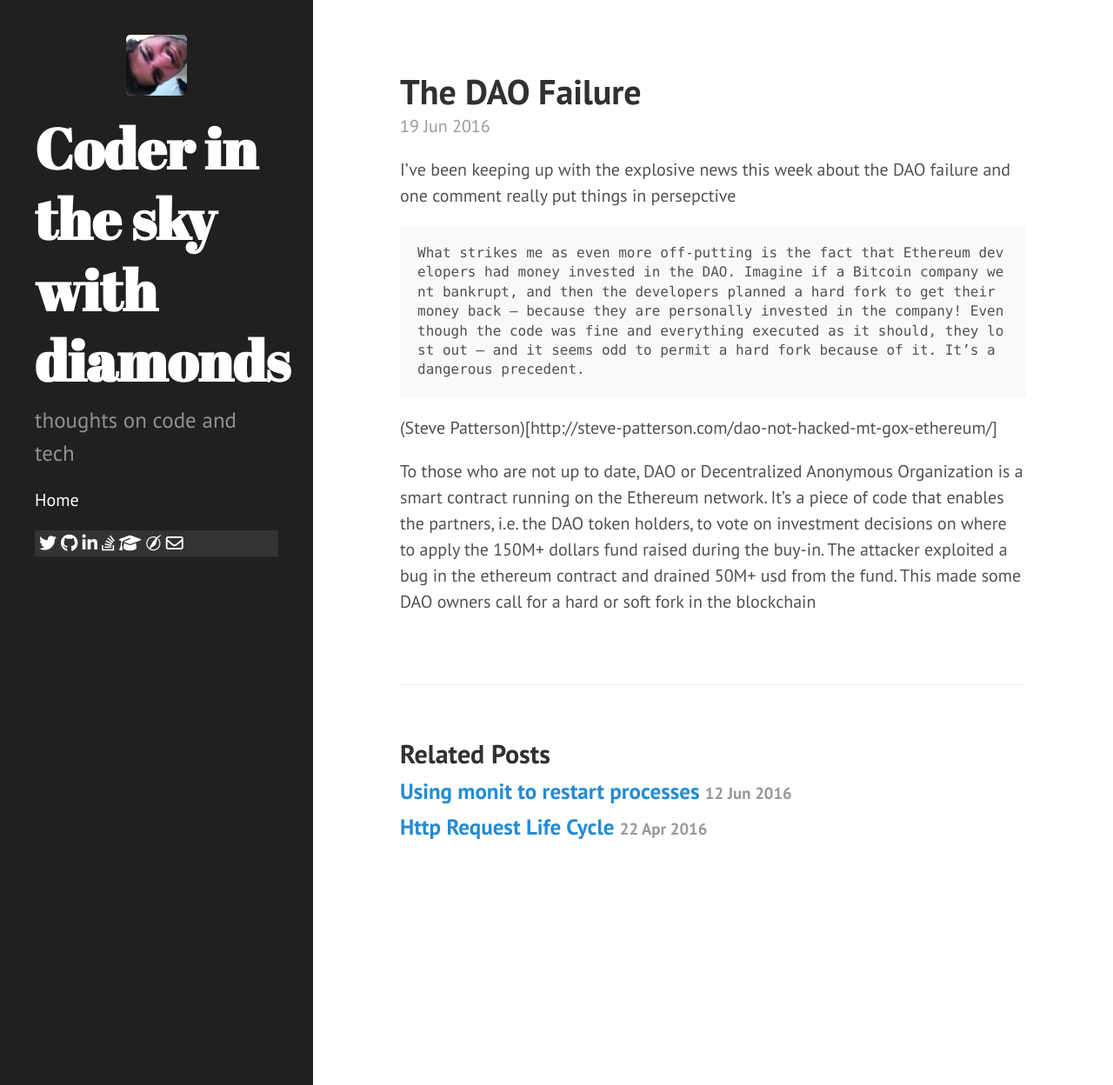
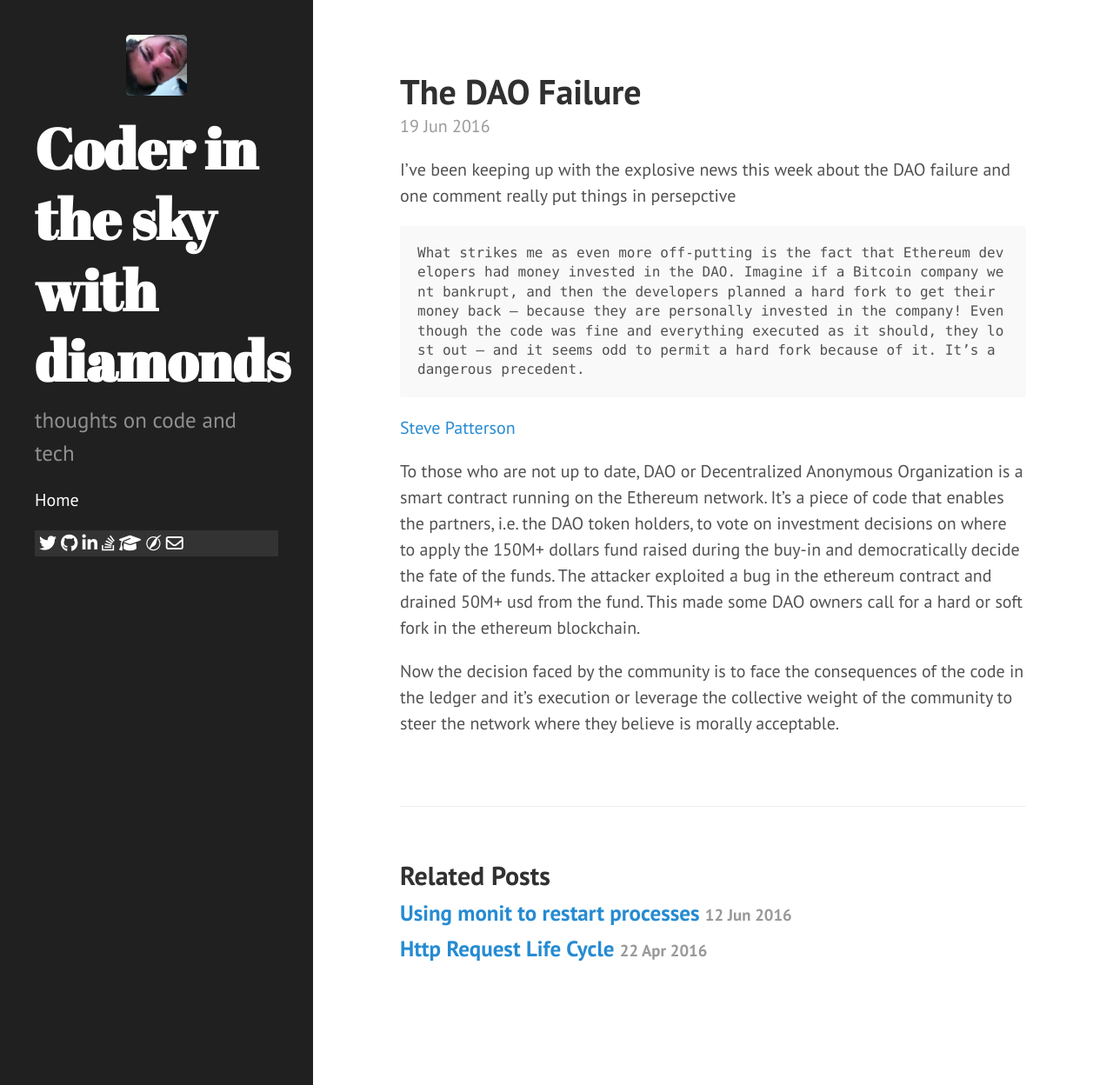
Before and after one commit to xymor/xymor.github.io, a Jekyll site: the page built from _posts/2016-06-19-the-dao-failure.markdown, in a window 1280 px wide and 1248 px high. Shown: the whole window at 87% size. Built offline with Jekyll 4.4.1, drawn with Linux system fonts in a browser that asks for light colours; nearby versions of some CDN libraries; comment, search, counter and statistics services are not loaded.

Commit message:
Post update: The DAO Failure

`````diff
--- a/_posts/2016-06-19-the-dao-failure.markdown
+++ b/_posts/2016-06-19-the-dao-failure.markdown
@@ -2,14 +2,17 @@
 published: true
 title: The DAO Failure
 layout: post
+tags: [cryptocurrencies, bitcoin, ethereum, theDAO]
+categories: [cryptocurrencies]
 ---
- I've been keeping up with the explosive news this week about the DAO failure and one comment really put things in persepctive
+I've been keeping up with the explosive news this week about the DAO failure and one comment really put things in persepctive
 
 ````
 What strikes me as even more off-putting is the fact that Ethereum developers had money invested in the DAO. Imagine if a Bitcoin company went bankrupt, and then the developers planned a hard fork to get their money back – because they are personally invested in the company! Even though the code was fine and everything executed as it should, they lost out – and it seems odd to permit a hard fork because of it. It’s a dangerous precedent.
 ````
+[Steve Patterson](http://steve-patterson.com/dao-not-hacked-mt-gox-ethereum)
 
-(Steve Patterson)[http://steve-patterson.com/dao-not-hacked-mt-gox-ethereum/]
+ To those who are not up to date, DAO or Decentralized Anonymous Organization is a smart contract running on the Ethereum network. It's a piece of code that enables the partners, i.e. the DAO token holders, to vote on investment decisions on where to apply the 150M+ dollars fund raised during the buy-in and democratically decide the fate of the funds.
+ The attacker exploited a bug in the ethereum contract and drained 50M+ usd from the fund. This made some DAO owners call for a hard or soft fork in the ethereum blockchain.
 
- To those who are not up to date, DAO or Decentralized Anonymous Organization is a smart contract running on the Ethereum network. It's a piece of code that enables the partners, i.e. the DAO token holders, to vote on investment decisions on where to apply the 150M+ dollars fund raised during the buy-in.
- The attacker exploited a bug in the ethereum contract and drained 50M+ usd from the fund. This made some DAO owners call for a hard or soft fork in the blockchain
+Now the decision faced by the community is to face the consequences of the code in the ledger and it's execution or leverage the collective weight of the community to steer the network where they believe is morally acceptable.
`````
